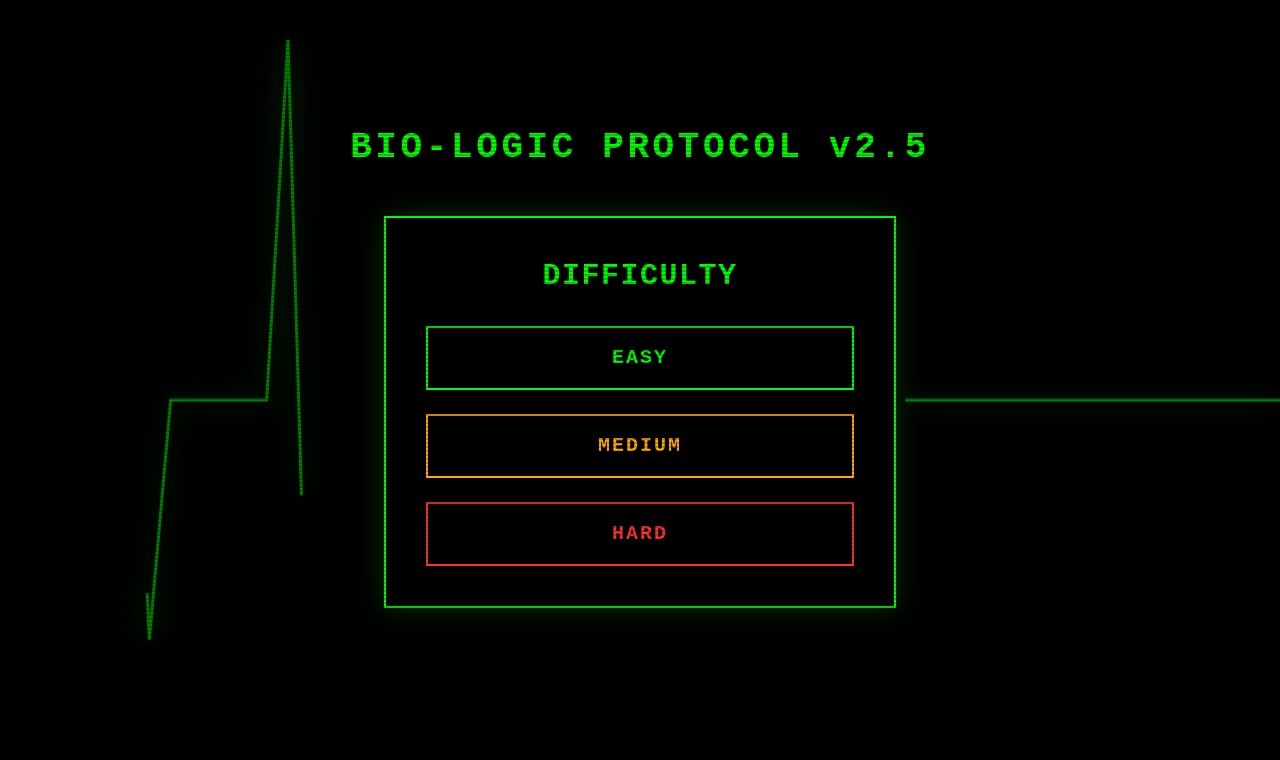
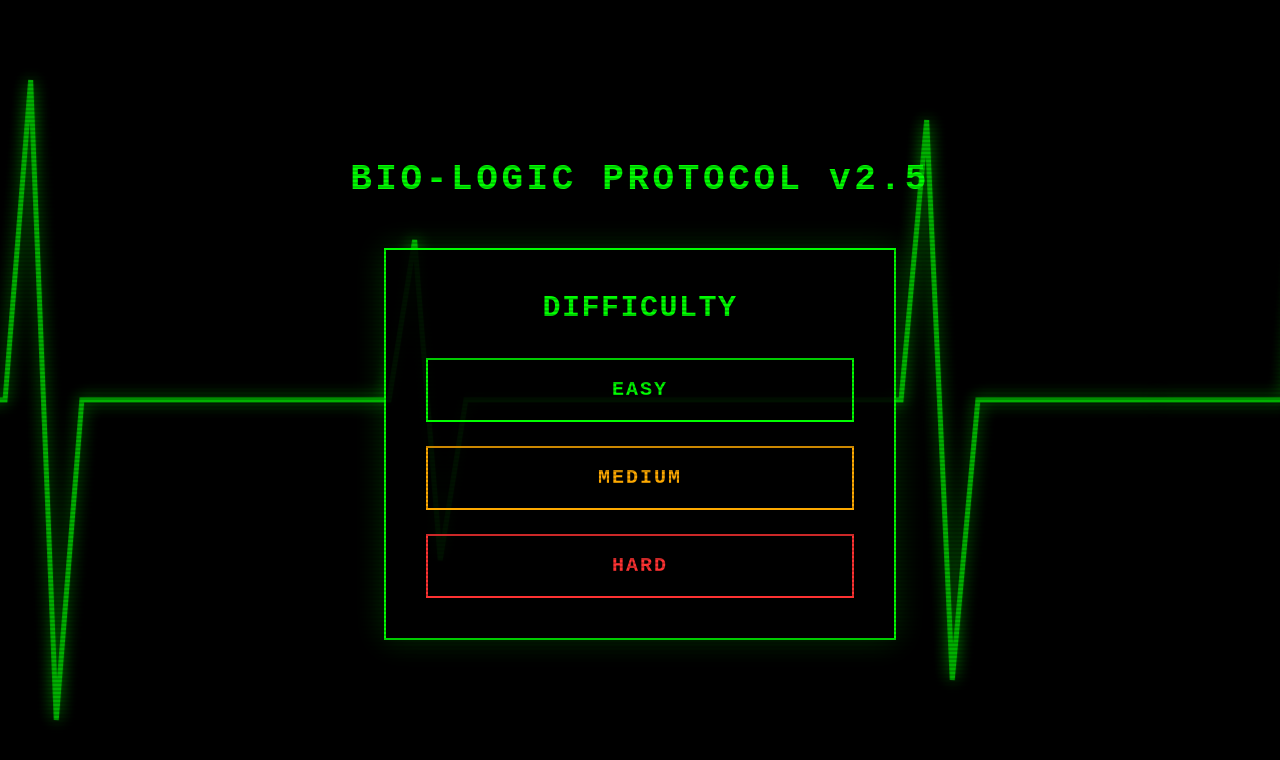
Before and after one commit to Adiii581/FLATLINE, a React (Vite) app in the folder frontend/: page / in a window 1280 px wide. Shown: the top 760 px of the page. Built offline with nearby package versions, Linux system fonts and the light colour scheme.

Commit message:
made some UI changes

```diff
--- a/frontend/src/App.jsx
+++ b/frontend/src/App.jsx
@@ -6,30 +6,41 @@ import ActionDeck from './components/ActionDeck';
 const API_URL = 'http://localhost:8000';
 
 // --- BACKGROUND PULSE ANIMATION COMPONENT ---
+// Uses a "Sliding Window" technique with 2 identical SVGs to create a perfect seamless loop
 const BackgroundPulse = () => (
-  <div className="absolute inset-0 overflow-hidden pointer-events-none z-0 flex items-center justify-center opacity-50">
-    <svg
-      viewBox="0 0 1200 200"
-      className="w-full h-full text-bio-green drop-shadow-[0_0_15px_rgba(0,255,0,0.8)]"
-      preserveAspectRatio="none"
-    >
+  <div className="absolute inset-0 overflow-hidden pointer-events-none z-0 opacity-70">
+    <div className="flex w-[200%] h-full animate-ekg-scroll">
+
+      {/* Segment 1 */}
+      <svg viewBox="0 0 1000 200" className="w-1/2 h-full text-bio-green drop-shadow-[0_0_8px_rgba(0,255,0,0.9)]" preserveAspectRatio="none">
         <path
-        d="M-100,100 L100,100 L120,40 L140,160 L160,100 L250,100 L270,10 L290,190 L310,100 L1300,100"
+          d="M0,100 L100,100 L120,20 L140,180 L160,100 L400,100 L420,60 L440,140 L460,100 L800,100 L820,30 L840,170 L860,100 L1000,100"
           fill="none"
           stroke="currentColor"
-        strokeWidth="3"
+          strokeWidth="5"
           vectorEffect="non-scaling-stroke"
-        className="animate-ekg"
         />
       </svg>
+
+      {/* Segment 2 (Identical Copy for Seamless Loop) */}
+      <svg viewBox="0 0 1000 200" className="w-1/2 h-full text-bio-green drop-shadow-[0_0_8px_rgba(0,255,0,0.9)]" preserveAspectRatio="none">
+        <path
+          d="M0,100 L100,100 L120,20 L140,180 L160,100 L400,100 L420,60 L440,140 L460,100 L800,100 L820,30 L840,170 L860,100 L1000,100"
+          fill="none"
+          stroke="currentColor"
+          strokeWidth="5"
+          vectorEffect="non-scaling-stroke"
+        />
+      </svg>
+
+    </div>
     <style>{`
-      @keyframes ekgMove {
-        0% { stroke-dashoffset: 2400; }
-        100% { stroke-dashoffset: 0; }
+      @keyframes ekgScroll {
+        0% { transform: translateX(0); }
+        100% { transform: translateX(-50%); }
       }
-      .animate-ekg {
-        stroke-dasharray: 1200 1200;
-        animation: ekgMove 4s linear infinite;
+      .animate-ekg-scroll {
+        animation: ekgScroll 5s linear infinite;
       }
     `}</style>
   </div>
@@ -107,7 +118,7 @@ function App() {
         setPhase('END');
       } else {
         setHp(data.hp);
-        // FIXED: Removed redundant "INCORRECT." text prefix
+        // Correctly formatted incorrect message
         addLog('diagnosis', `${data.message}`);
         addLog('system', 'RE-INITIALIZING TEST PROTOCOLS...');
 
@@ -126,9 +137,9 @@ function App() {
       {/* Background Pulse Animation (Visible only in Start Screen) */}
       {phase === 'START' && <BackgroundPulse />}
 
-      {/* Main Title - Only visible in START phase now */}
+      {/* Main Title - Lowered significantly (mt-32) to fix spacing */}
       {phase === 'START' && (
-        <h1 className="text-4xl text-center mb-12 mt-24 font-bold tracking-widest text-shadow-glow z-20 relative">
+        <h1 className="text-4xl text-center mb-12 mt-32 font-bold tracking-widest text-shadow-glow z-20 relative">
           BIO-LOGIC PROTOCOL v2.5
         </h1>
       )}
```
Lines whose indentation alone changed are shown as unchanged.
